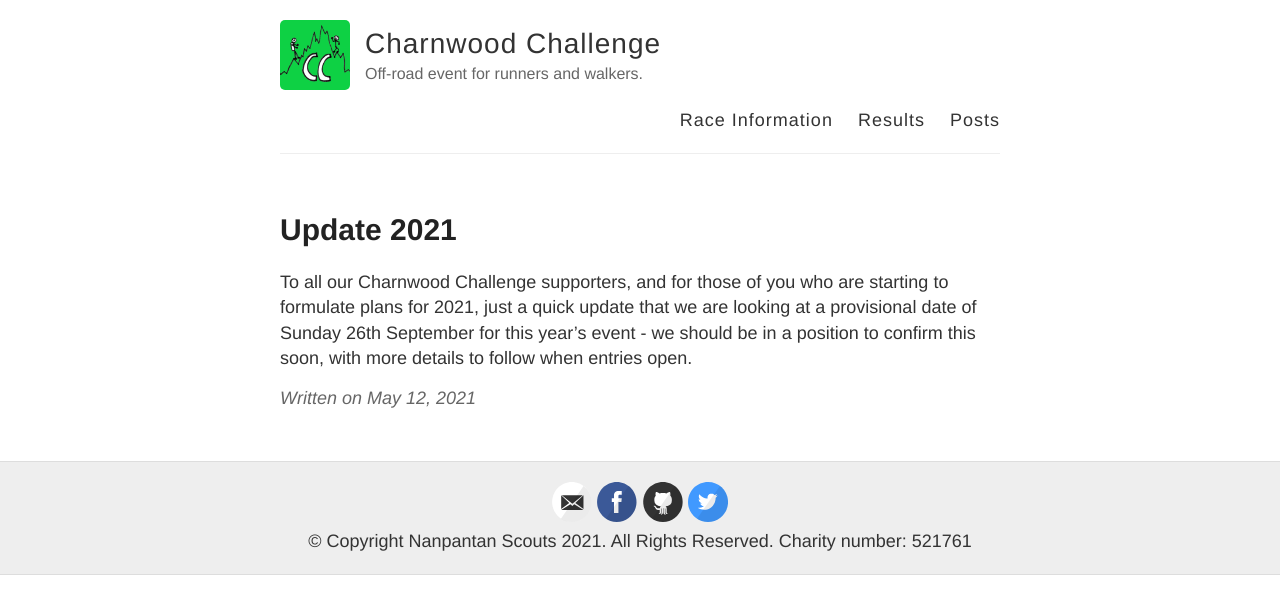
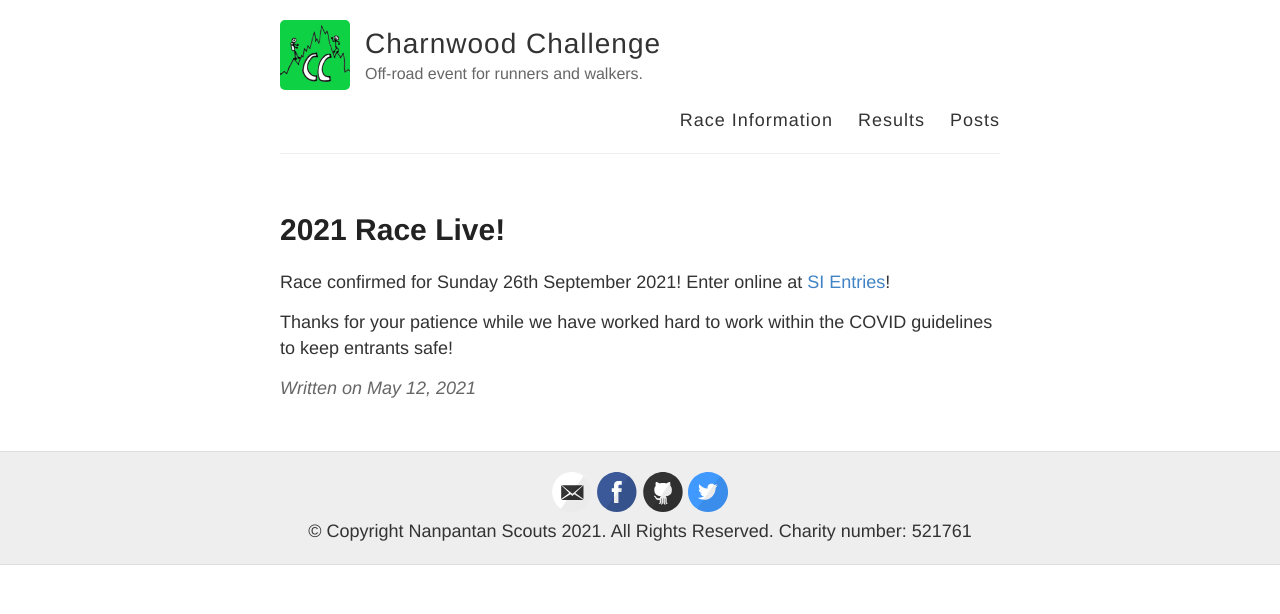
Before and after one commit to Charnwood-Challenge/Charnwood-Challenge.github.io, a Jekyll site: the page built from _posts/2021-05-12-Update-2021.md, in a window 1280 px wide. Shown: the top 614 px of the page. Built offline with Jekyll 4.4.1, drawn with Linux system fonts in a browser that asks for light colours.

Commit message:
Update 2021-05-12-Update-2021.md

```diff
--- a/_posts/2021-05-12-Update-2021.md
+++ b/_posts/2021-05-12-Update-2021.md
@@ -1,6 +1,9 @@
 ---
 layout: post
-title: Update 2021
+title: 2021 Race Live!
 ---
 
-To all our Charnwood Challenge supporters, and for those of you who are starting to formulate plans for 2021, just a quick update that we are looking at a provisional date of Sunday 26th September for this year's event - we should be in a position to confirm this soon, with more details to follow when entries open.
+Race confirmed for Sunday 26th September 2021!
+Enter online at [SI Entries](https://www.sientries.co.uk/event.php?event_id=8358)!
+
+Thanks for your patience while we have worked hard to work within the COVID guidelines to keep entrants safe!
```
